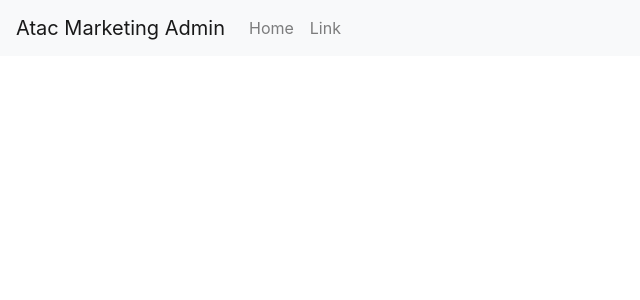
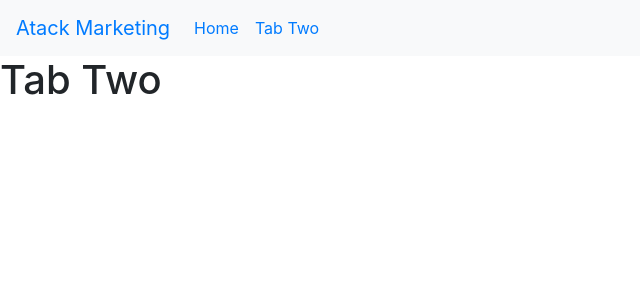
Before and after one commit to albertkozak/MarketingWeb, a React (Create React App) app in the folder atack-marketing/: page /tabTwo in a window 1280 px wide. Shown: the top 300 px of the page, without its empty margins (0-640 px from the left). Built offline with nearby package versions, Linux system fonts and the light colour scheme.

Commit message:
incorporated react router - navigation for multiple pages

```diff
--- a/atack-marketing/public/index.html
+++ b/atack-marketing/public/index.html
@@ -24,7 +24,7 @@
       work correctly both with client-side routing and a non-root public URL.
       Learn how to configure a non-root public URL by running `npm run build`.
     -->
-    <title>React App</title>
+    <title>Atack Marketing - Admin</title>
   </head>
   <body>
     <noscript>You need to enable JavaScript to run this app.</noscript>
--- a/atack-marketing/src/App.js
+++ b/atack-marketing/src/App.js
@@ -4,6 +4,7 @@ import "bootstrap/dist/css/bootstrap.min.css";
 import { BrowserRouter as Router, Route, Switch } from "react-router-dom";
 import Home from "./screens/Home";
 import NavComponent from "./components/NavComponent";
+import TabTwo from "./screens/TabTwo";
 
 function App() {
   return (
@@ -11,6 +12,7 @@ function App() {
       <NavComponent />
       <Switch>
         <Route exact path="/" component={Home} />
+        <Route exact path="/tabTwo" component={TabTwo} />
       </Switch>
     </Router>
   );
--- a/atack-marketing/src/components/NavComponent.js
+++ b/atack-marketing/src/components/NavComponent.js
@@ -1,15 +1,22 @@
 import React from "react";
 import { Navbar, Nav } from "react-bootstrap";
+import { Link } from "react-router-dom";
 
 const NavComponent = () => {
   return (
     <Navbar bg="light" expand="lg">
-      <Navbar.Brand href="#home">Atac Marketing Admin</Navbar.Brand>
+      <Navbar.Brand>
+        <Link to="/">Atack Marketing</Link>
+      </Navbar.Brand>
       <Navbar.Toggle aria-controls="basic-navbar-nav" />
       <Navbar.Collapse id="basic-navbar-nav">
         <Nav className="mr-auto">
-          <Nav.Link href="#home">Home</Nav.Link>
-          <Nav.Link href="#link">Link</Nav.Link>
+          <Nav.Link>
+            <Link to="/">Home</Link>
+          </Nav.Link>
+          <Nav.Link>
+            <Link to="/tabTwo">Tab Two</Link>
+          </Nav.Link>
         </Nav>
       </Navbar.Collapse>
     </Navbar>
--- /dev/null
+++ b/atack-marketing/src/screens/TabTwo.js
@@ -0,0 +1,11 @@
+import React from "react";
+
+const TabTwo = () => {
+  return (
+    <div>
+      <h1>Tab Two</h1>
+    </div>
+  );
+};
+
+export default TabTwo;
```
